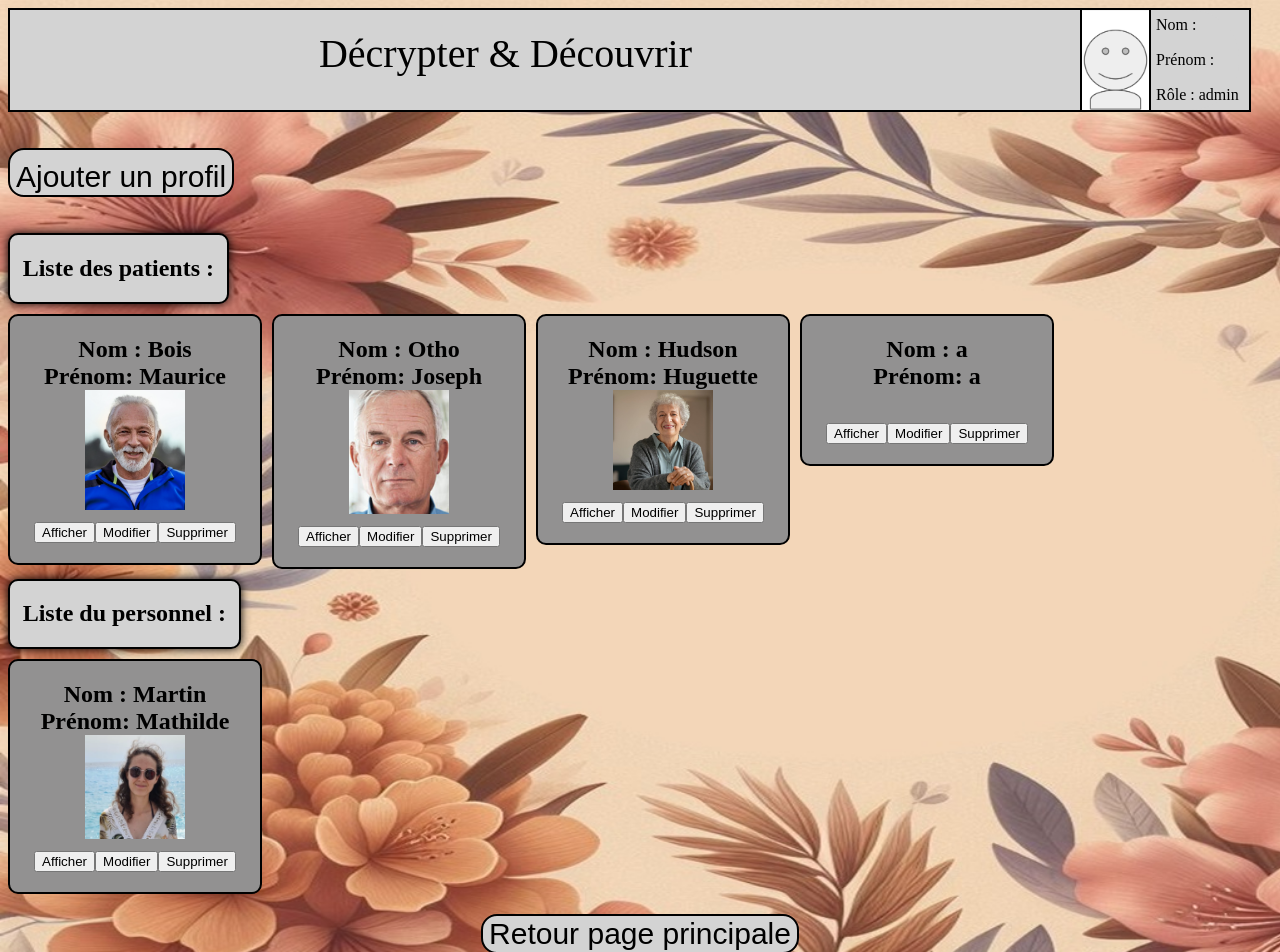
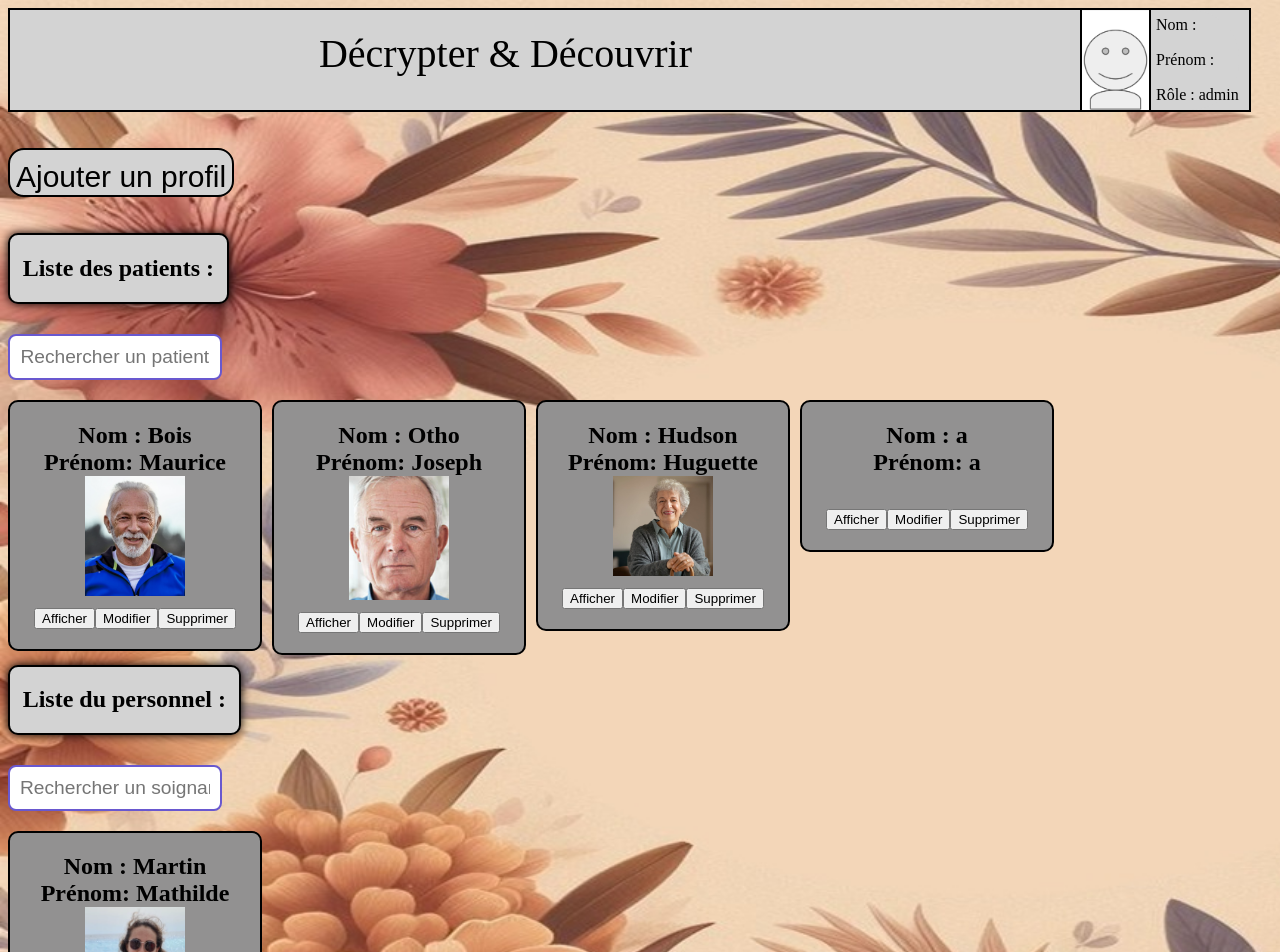
Before and after one commit to 2019-2020-ps6/2023-2024-ps6-dndeveloppers, an Angular app in the folder front-end/: page /home/listProfil in a window 1280 px wide. Shown: the top 952 px of the page. Built offline with nearby package versions, Linux system fonts and the light colour scheme; no server answers.

Commit message:
#115 recherche profil dans gestion profil

```diff
--- a/front-end/src/app/Profil/listProfil/listProfil.component.html
+++ b/front-end/src/app/Profil/listProfil/listProfil.component.html
@@ -6,8 +6,11 @@
         <h2> Liste des patients : </h2>
     </section>
 
+    <div class="recherchePatient">
+        <input class="search-barPatient" type="text" placeholder="Rechercher un patient" [(ngModel)]="searchTermPatient" />
+    </div>
     <div class="profil-list">
-        <div *ngFor="let profil of profilList">
+        <div *ngFor="let profil of filterProfilsPatient()">
             <app-viewProfil *ngIf="profil.role === 'patient'" [profil]="profil"></app-viewProfil>
         </div>
     </div>
@@ -15,8 +18,12 @@
     <section class="Topbox">
         <h2> Liste du personnel : </h2>
     </section>
+
+    <div class="recherchePersonnel">
+        <input class="search-barPersonnel" type="text" placeholder="Rechercher un soignant" [(ngModel)]="searchTermPersonnel" />
+    </div>
     <div class="profil-list">
-        <div *ngFor="let profil of profilList">
+        <div *ngFor="let profil of filterProfilsPersonnel()">
             <app-viewProfil *ngIf="profil.role === 'personnel'" [profil]="profil"></app-viewProfil>
         </div>
     </div>
--- a/front-end/src/app/Profil/listProfil/listProfil.component.scss
+++ b/front-end/src/app/Profil/listProfil/listProfil.component.scss
@@ -37,3 +37,42 @@
     padding-left: 1%;
     padding-right: 1%;
 }
+
+.search-barPersonnel {
+    margin-top: 20px;
+    justify-self: center;
+    width: 15%;
+    padding: 10px 10px 10px 10px;
+    margin-bottom: 20px;
+    border: 2px solid #6958cf;
+    border-radius: 0.5rem;
+    font-size: 1.2em;
+    text-align: center;
+    outline: none;
+    transition: all 0.3s ease;
+
+  }
+  .search-barPatient {
+    margin-top: 20px;
+    justify-self: center;
+    width: 15%;
+    padding: 10px 10px 10px 10px;
+    margin-bottom: 20px;
+    border: 2px solid #6958cf;
+    border-radius: 0.5rem;
+    font-size: 1.2em;
+    text-align: center;
+    outline: none;
+    transition: all 0.3s ease;
+
+  }
+
+  .search-barPatient:focus {
+    border-color: #a69fd1;
+    box-shadow: 0 0 8px rgba(105, 88, 207, 0.5);
+  }
+
+  .search-barPersonnel:focus {
+    border-color: #a69fd1;
+    box-shadow: 0 0 8px rgba(105, 88, 207, 0.5);
+  }
--- a/front-end/src/app/Profil/listProfil/listProfil.component.ts
+++ b/front-end/src/app/Profil/listProfil/listProfil.component.ts
@@ -10,6 +10,9 @@ import { ProfilService } from "src/services/profil.service";
 
 export class ListProfilComponent implements OnInit {
     profilList: Profil[] = [];
+    public searchTermPatient: string = '';
+    public searchTermPersonnel: string = '';
+
 
     constructor(public profilService: ProfilService){
         this.profilService.profilList$.subscribe((profilList) => {
@@ -18,4 +21,26 @@ export class ListProfilComponent implements OnInit {
     }
 
     ngOnInit(): void {}
+
+    filterProfilsPatient() {
+        if (this.searchTermPatient) {
+            return this.profilList.filter(profil =>
+                profil.nom.toLowerCase().includes(this.searchTermPatient.toLowerCase()) ||
+                profil.prenom.toLowerCase().includes(this.searchTermPatient.toLowerCase())
+            );
+        } else {
+            return this.profilList;
+        }
+    }
+
+    filterProfilsPersonnel() {
+        if (this.searchTermPersonnel) {
+            return this.profilList.filter(profil =>
+                profil.nom.toLowerCase().includes(this.searchTermPersonnel.toLowerCase()) ||
+                profil.prenom.toLowerCase().includes(this.searchTermPersonnel.toLowerCase())
+            );
+        } else {
+            return this.profilList;
+        }
+    }
 }
--- a/front-end/src/app/listQuiz/listQuiz.component.ts
+++ b/front-end/src/app/listQuiz/listQuiz.component.ts
@@ -68,5 +68,5 @@ export class ListQuizComponent implements OnInit {
     } else {
         return this.quizList;
     }
+  }
 }
-}
```
